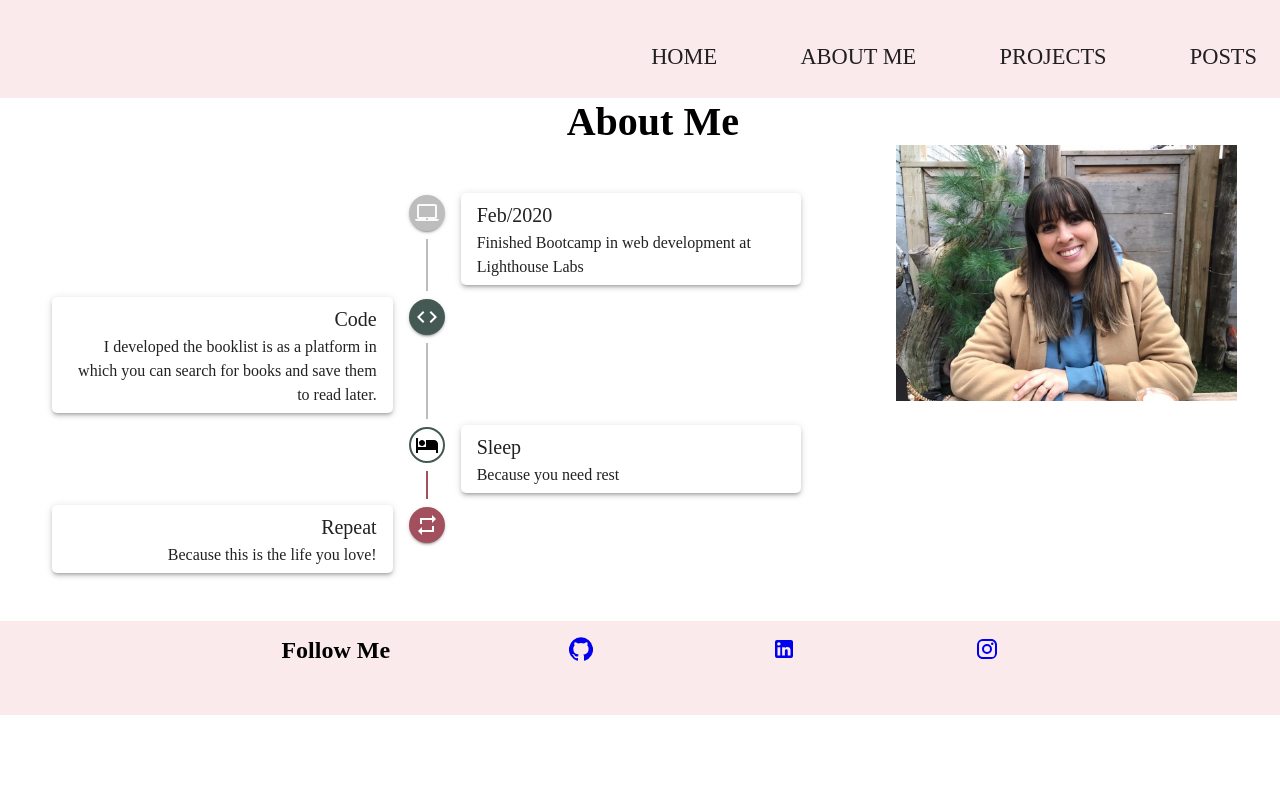
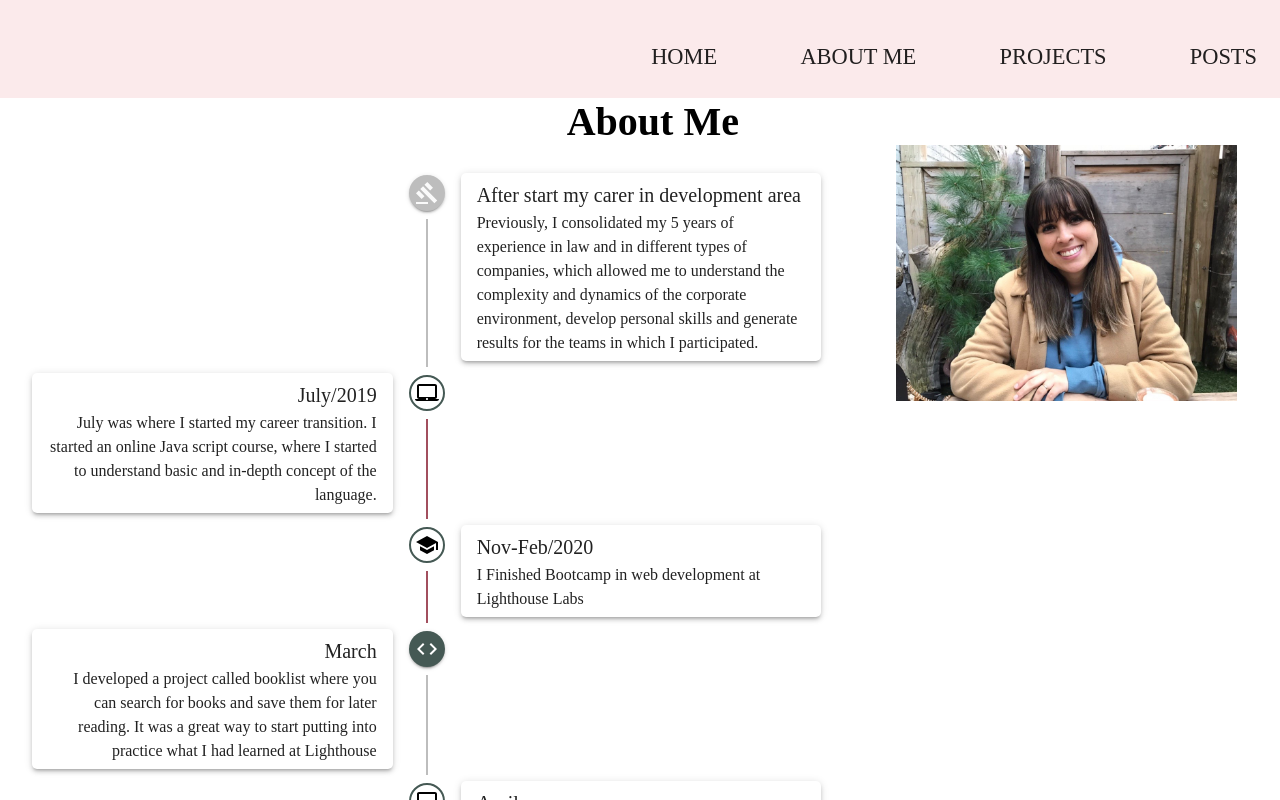
Before and after one commit to cfpcarla/portfolio, a React (Create React App) app in the folder my-app/: page / in a window 1280 px wide. Both pictures are taken after a click on the button "ABOUT ME". Shown: the top 800 px of the page. Built offline with nearby package versions, Linux system fonts and the light colour scheme.

Commit message:
Finished timeline from about component

```diff
--- a/my-app/src/components/About.js
+++ b/my-app/src/components/About.js
@@ -3,6 +3,7 @@ import React from "react";
 // import CarlaMedeiros from "../assets/photo/CarlaMedeiros.JPG";
 import about from "../assets/about.png";
 import carla from "../assets/carla.jpg";
+import SchoolIcon from "@material-ui/icons/School";
 
 import {
   Box,
@@ -27,6 +28,7 @@ import HotelIcon from "@material-ui/icons/Hotel";
 import RepeatIcon from "@material-ui/icons/Repeat";
 import Paper from "@material-ui/core/Paper";
 import CodeIcon from "@material-ui/icons/Code";
+import GavelIcon from "@material-ui/icons/Gavel";
 
 // import DeveloperCard from "./side-components/developer-card";
 const AboutStyle = makeStyles((theme) => ({
@@ -71,26 +73,71 @@ const About = () => {
           </Typography>
         </Grid>
 
-        <Grid item xs={12} md={8} className={classes.content}>
+        <Grid item xs={12} md={8}>
           <Timeline align="alternate">
             <TimelineItem>
               <TimelineSeparator>
                 <TimelineDot>
-                  <LaptopMacIcon />
+                  <GavelIcon />
                 </TimelineDot>
                 <TimelineConnector />
               </TimelineSeparator>
               <TimelineContent>
                 <Paper elevation={3} className={classes.paper}>
                   <Typography variant="h6" component="h1">
-                    Feb/2020
+                    After start my carer in development area
                   </Typography>
                   <Typography>
-                    Finished Bootcamp in web development at Lighthouse Labs
+                    Previously, I consolidated my 5 years of experience in law
+                    and in different types of companies, which allowed me to
+                    understand the complexity and dynamics of the corporate
+                    environment, develop personal skills and generate results
+                    for the teams in which I participated.
                   </Typography>
                 </Paper>
               </TimelineContent>
             </TimelineItem>
+
+            <TimelineItem>
+              <TimelineSeparator>
+                <TimelineDot color="primary" variant="outlined">
+                  <LaptopMacIcon />
+                </TimelineDot>
+                <TimelineConnector className={classes.secondaryTail} />
+              </TimelineSeparator>
+              <TimelineContent>
+                <Paper elevation={3} className={classes.paper}>
+                  <Typography variant="h6" component="h1">
+                    July/2019
+                  </Typography>
+                  <Typography>
+                    July was where I started my career transition. I started an
+                    online Java script course, where I started to understand
+                    basic and in-depth concept of the language.
+                  </Typography>
+                </Paper>
+              </TimelineContent>
+            </TimelineItem>
+
+            <TimelineItem>
+              <TimelineSeparator>
+                <TimelineDot color="primary" variant="outlined">
+                  <SchoolIcon />
+                </TimelineDot>
+                <TimelineConnector className={classes.secondaryTail} />
+              </TimelineSeparator>
+              <TimelineContent>
+                <Paper elevation={3} className={classes.paper}>
+                  <Typography variant="h6" component="h1">
+                    Nov-Feb/2020
+                  </Typography>
+                  <Typography>
+                    I Finished Bootcamp in web development at Lighthouse Labs
+                  </Typography>
+                </Paper>
+              </TimelineContent>
+            </TimelineItem>
+
             <TimelineItem>
               <TimelineSeparator>
                 <TimelineDot color="primary">
@@ -101,43 +148,124 @@ const About = () => {
               <TimelineContent>
                 <Paper elevation={3} className={classes.paper}>
                   <Typography variant="h6" component="h1">
-                    Code
+                    March
                   </Typography>
                   <Typography>
-                    I developed the booklist is as a platform in which you can
-                    search for books and save them to read later.
+                    I developed a project called booklist where you can search
+                    for books and save them for later reading. It was a great
+                    way to start putting into practice what I had learned at
+                    Lighthouse
                   </Typography>
                 </Paper>
               </TimelineContent>
             </TimelineItem>
+
             <TimelineItem>
               <TimelineSeparator>
                 <TimelineDot color="primary" variant="outlined">
-                  <HotelIcon />
+                  <LaptopMacIcon />
                 </TimelineDot>
                 <TimelineConnector className={classes.secondaryTail} />
               </TimelineSeparator>
               <TimelineContent>
                 <Paper elevation={3} className={classes.paper}>
                   <Typography variant="h6" component="h1">
-                    Sleep
+                    April
                   </Typography>
-                  <Typography>Because you need rest</Typography>
+                  <Typography>
+                    After that I did a voluntary work that was to develop a
+                    website for a hackaton. It was a great experience. In the
+                    same month I started taking a basic python course. In the
+                    bootcamp I didn’t learn python, so as I’m always looking for
+                    new knowledge so I decided to do it and it was really cool.
+                  </Typography>
                 </Paper>
               </TimelineContent>
             </TimelineItem>
+
+            <TimelineItem>
+              <TimelineSeparator>
+                <TimelineDot color="primary">
+                  <CodeIcon />
+                </TimelineDot>
+                <TimelineConnector />
+              </TimelineSeparator>
+              <TimelineContent>
+                <Paper elevation={3} className={classes.paper}>
+                  <Typography variant="h6" component="h1">
+                    May/July
+                  </Typography>
+                  <Typography>
+                    I Volunteering for Bloom Venture where I had to develop
+                    projects for the company's partners in the Clojure Script
+                    programming language. This volunteering gave me the
+                    experience to understand how to run a company's processes in
+                    the technology area and also to work as a pair programmer.
+                  </Typography>
+                </Paper>
+              </TimelineContent>
+            </TimelineItem>
+
+            <TimelineItem>
+              <TimelineSeparator>
+                <TimelineDot color="primary">
+                  <LaptopMacIcon />
+                </TimelineDot>
+                <TimelineConnector />
+              </TimelineSeparator>
+              <TimelineContent>
+                <Paper elevation={3} className={classes.paper}>
+                  <Typography variant="h6" component="h1">
+                    August
+                  </Typography>
+                  <Typography>
+                    I developed another project to continue studying react and
+                    javascript. Then I participated in a blended learning
+                    program, where I had the opportunity to combine valuable
+                    work experience and helped me to develop personal skills,
+                    such as communication, collaboration and problem solving.
+                    And also in the web development part. My project is
+                    available in the part of projects with the name Glaukopis
+                    wisdon.
+                  </Typography>
+                </Paper>
+              </TimelineContent>
+            </TimelineItem>
+
+            <TimelineItem>
+              <TimelineSeparator>
+                <TimelineDot color="primary">
+                  <CodeIcon />
+                </TimelineDot>
+                <TimelineConnector />
+              </TimelineSeparator>
+              <TimelineContent>
+                <Paper elevation={3} className={classes.paper}>
+                  <Typography variant="h6" component="h1">
+                    Setember
+                  </Typography>
+                  <Typography>
+                    I continued studying by attending conferences to get
+                    inspired, I participated in a mentoring group to continue
+                    growing in the development career that I love so much and I
+                    started developed this portfolio.
+                  </Typography>
+                </Paper>
+              </TimelineContent>
+            </TimelineItem>
+
             <TimelineItem>
               <TimelineSeparator>
                 <TimelineDot color="secondary">
-                  <RepeatIcon />
+                  <CodeIcon />
                 </TimelineDot>
               </TimelineSeparator>
               <TimelineContent>
                 <Paper elevation={3} className={classes.paper}>
                   <Typography variant="h6" component="h1">
-                    Repeat
+                    October
                   </Typography>
-                  <Typography>Because this is the life you love!</Typography>
+                  <Typography></Typography>
                 </Paper>
               </TimelineContent>
             </TimelineItem>
```
